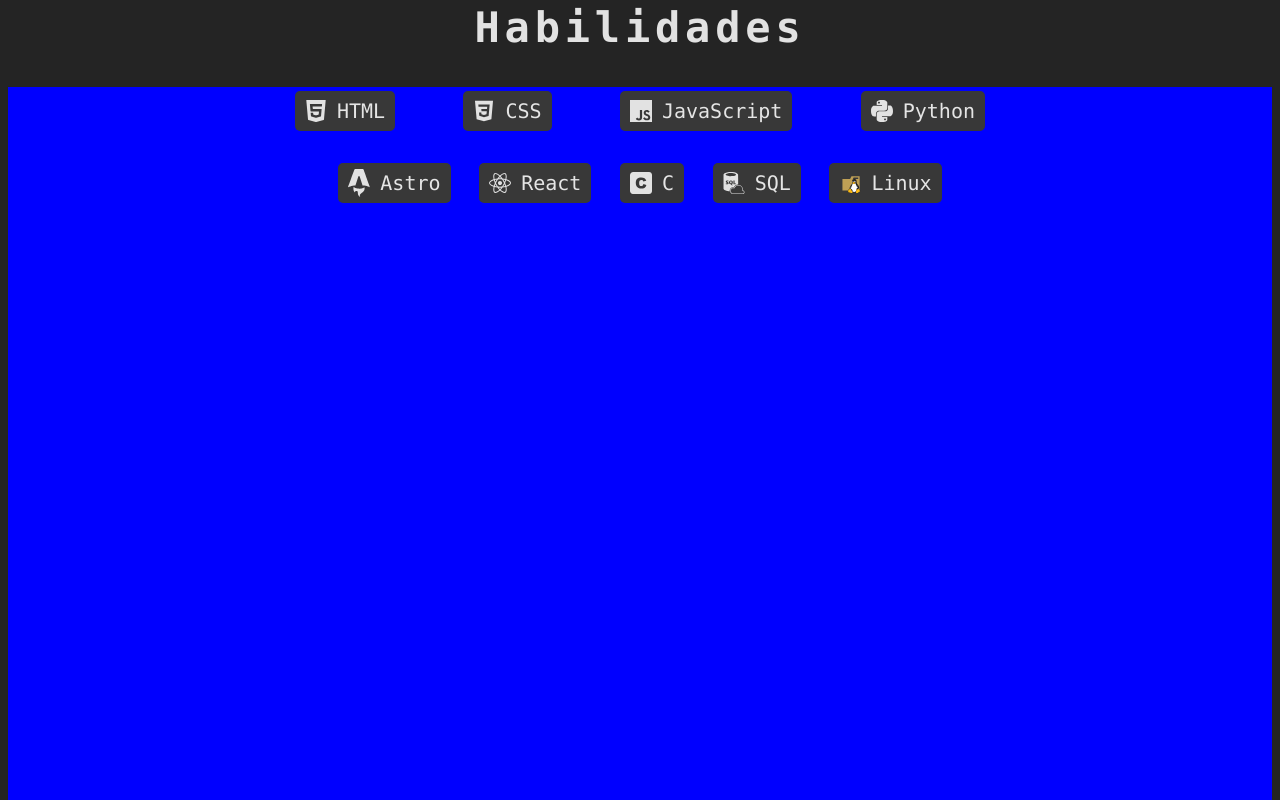
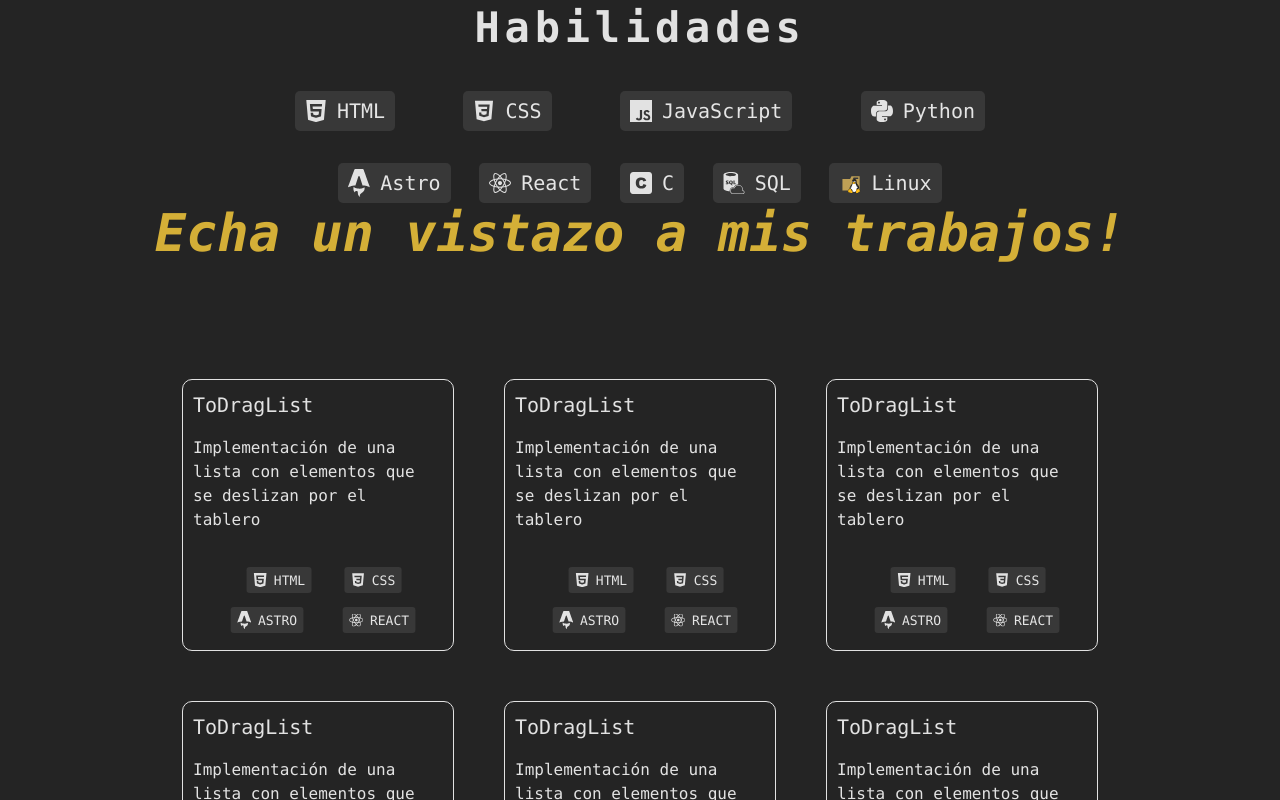
Before and after one commit to jmartinpizarro/portfolio, a React (Vite) app: page / in a window 1280 px wide. Shown: the part 1580-2380 px from the top of the page. Built offline with nearby package versions, Linux system fonts and the light colour scheme.

Commit message:
Finish project section

```diff
--- a/src/App.css
+++ b/src/App.css
@@ -3,6 +3,7 @@
   margin: 0 auto;
   padding: 0;
   font-family: ui-monospace,SFMono-Regular,Menlo,Monaco,Consolas,Liberation Mono,Courier New,monospace;
+  box-sizing: border-box;
 }
 
 :root{
@@ -287,20 +288,67 @@
   scale: 1.05;
 }
 
-
-
 .skill-img{
   color: var(--light);
   padding-left: 10px;
   width: 22px;
 }
 
-
-
-
 .project{
   height: 100vh;
-  background-color: blue;
+}
+
+.project-h1{
+  text-align: center;
+  padding: 4rem 0;
+  color: var(--mostaza);
+  font-size: 52px;
+  font-style: italic;
+}
+
+.project-card-project-container{
+  display: grid;
+  grid-template-columns: repeat(3, auto);
+  align-items: center;
+  justify-content: center;
+  gap: 50px;
+}
+
+.card-container{
+  position: relative;
+  width: 250px;
+  height: 250px;
+  border-radius: 10px;
+  border: 1px solid var(--light);
+  padding: 10px;
+}
+
+.card-title{
+  font-size: 20px;
+  margin: 0.6rem auto;
+  text-decoration: none;
+  color: var(--light);
+}
+
+.card-title:hover{
+  text-decoration: underline;
+}
+
+.skills-used {
+  position: absolute;
+  bottom: 10px;
+  display: flex;
+  flex-direction: row;
+  align-items: center;
+  justify-content: center;
+  flex-wrap: wrap;
+  gap: 0px;
+}
+
+.sub-skill {
+  padding-right: 10px;
+  margin: 0;
+  transform: scale(0.65);
 }
 
 .contact{
--- a/src/App.jsx
+++ b/src/App.jsx
@@ -7,6 +7,7 @@ import SocialMediaItem from './SocialMediaItem';
 import DownloadButton from './DownloadButton';
 import CounterButton from './CounterButton';
 import Skill from './Skill';
+import ProjectCard from './ProjectCard';
 
 function App(){
   const [startTyping, setStartTyping] = useState(false)
@@ -63,7 +64,6 @@ function App(){
         <DownloadButton></DownloadButton>
       </section>
 
-
       <section id='about-me' className='about-me'>
         <h1 className="about-me-h1">¿Quieres conocerme?</h1>
         <div className="about-me-flex-container">
@@ -93,7 +93,18 @@ function App(){
         </div>
       </section>
 
-      <section id='project' className='project'></section>
+      <section id='project' className='project'>
+        <h1 className='project-h1'>Echa un vistazo a mis trabajos!</h1>
+        <div className="project-card-project-container">
+          <ProjectCard nameProject={'ToDragList'} descProject={'Implementación de una lista con elementos que se deslizan por el tablero'} repo={'https://www.google.com/'} skills={['html', 'css', 'astro', 'react']}/>
+          <ProjectCard nameProject={'ToDragList'} descProject={'Implementación de una lista con elementos que se deslizan por el tablero'} repo={'https://www.google.com/'} skills={['html', 'css', 'astro', 'react']}/>
+          <ProjectCard nameProject={'ToDragList'} descProject={'Implementación de una lista con elementos que se deslizan por el tablero'} repo={'https://www.google.com/'} skills={['html', 'css', 'astro', 'react']}/>
+
+          <ProjectCard nameProject={'ToDragList'} descProject={'Implementación de una lista con elementos que se deslizan por el tablero'} repo={'https://www.google.com/'} skills={['html', 'css', 'astro', 'react']}/>
+          <ProjectCard nameProject={'ToDragList'} descProject={'Implementación de una lista con elementos que se deslizan por el tablero'} repo={'https://www.google.com/'} skills={['html', 'css', 'astro', 'react']}/>
+          <ProjectCard nameProject={'ToDragList'} descProject={'Implementación de una lista con elementos que se deslizan por el tablero'} repo={'https://www.google.com/'} skills={['html', 'css', 'astro', 'react']}/>
+        </div>
+      </section>
 
       <section id='contact' className='contact'></section>
 
--- a/src/ProjectCard.jsx
+++ b/src/ProjectCard.jsx
@@ -1,28 +1,28 @@
 import PropTypes from 'prop-types';
+import Skill from './Skill';
 
-function ProjectCard({imgURL, nameProject, descProject, demo, repo}){
+function ProjectCard({nameProject, descProject, repo, skills}){
 
     return(
         <div className='card-container'>
-            <img src={imgURL} alt={`${nameProject} small image`}/>
             <div className="text-container">
-                <h1 className="card-h1">{nameProject}</h1>
+                <a className='card-title' href={repo} target='_blank' rel="noreferrer">{nameProject}</a>
                 <p className='card-p'>{descProject}</p>
             </div>
-            <div className="button-container">
-                <button className="project-btn"><a href={demo}>Pásate por la DEMO</a></button>
-                <button className="project-btn"><a href={repo}>El repositorio es gratis!</a></button>
+            <div className="skills-used">
+                {skills.map((skill, index) => (
+                    <Skill key={index} imgURL={`./src/assets/${skill}.svg`} phrase={skill.toUpperCase()} className='sub-skill'/>
+                ))}
             </div>
         </div>
     )
 }
 
 ProjectCard.propTypes = {
-    imgURL: PropTypes.string.isRequired,
     nameProject: PropTypes.string.isRequired,
     descProject: PropTypes.string.isRequired,
-    demo: PropTypes.string.isRequired,
-    repo: PropTypes.string.isRequired
+    repo: PropTypes.string.isRequired,
+    skills: PropTypes.array.isRequired
 }
 
 export default ProjectCard
--- a/src/Skill.jsx
+++ b/src/Skill.jsx
@@ -1,8 +1,8 @@
 import PropTypes from 'prop-types';
 
-function Skill({imgURL, phrase}){
+function Skill({imgURL, phrase, className}){
     return(
-        <p className='skill-p'>
+        <p className={`skill-p ${className}`}>
             <img src={imgURL} alt={`skill of ${phrase}`} className='skill-img'/>
             {phrase}
         </p>
@@ -13,6 +13,7 @@ function Skill({imgURL, phrase}){
 Skill.propTypes = {
     imgURL: PropTypes.string.isRequired,
     phrase: PropTypes.string.isRequired,
+    className: PropTypes.string
 }
 
 export default Skill
```
